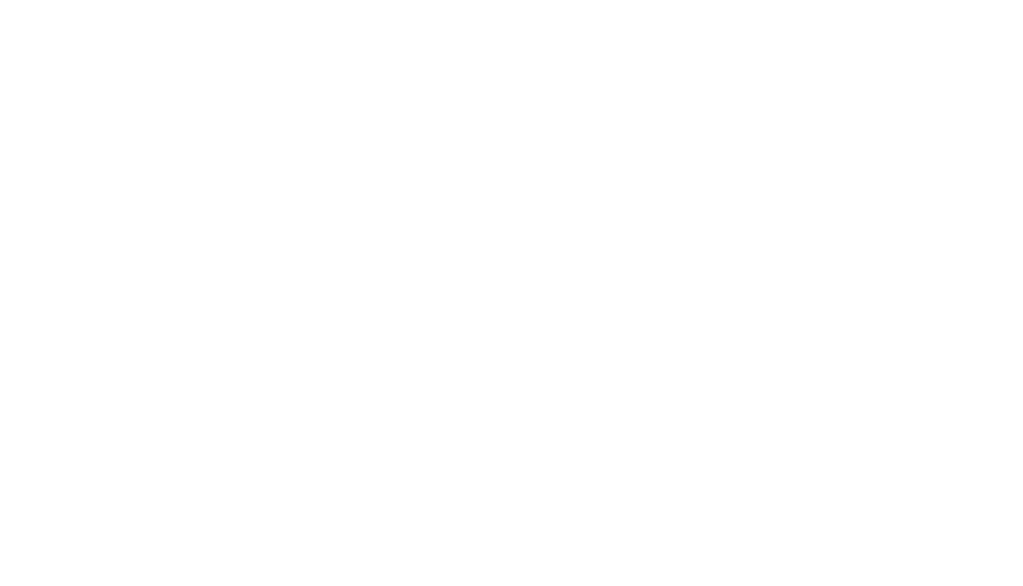
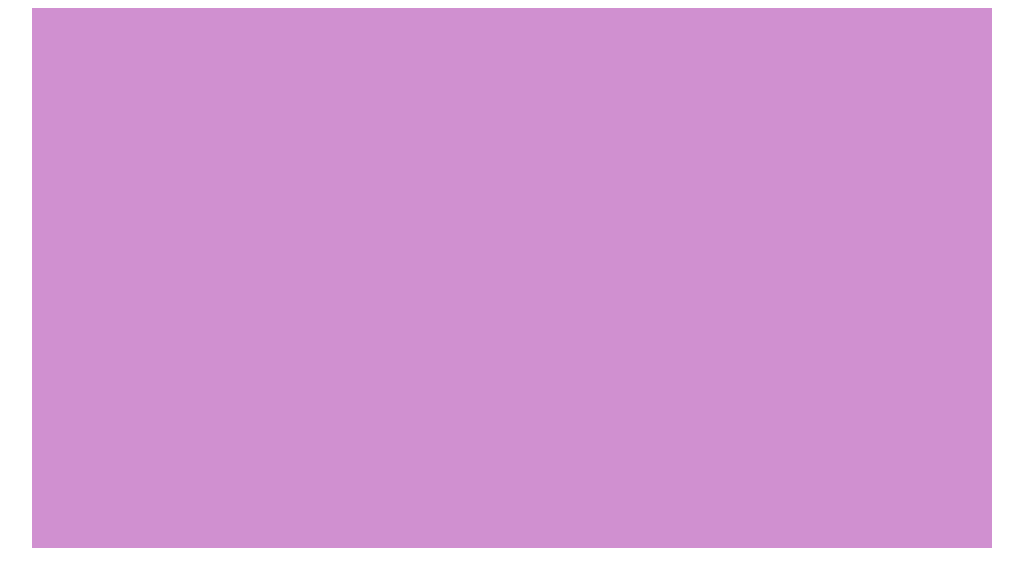
Before and after one commit to Smirnov48/LD43, a plain HTML site: page www/index.html in a window 1280 px wide. Shown: the whole page, without its empty margins (128-1151 px from the left). Drawn offline with Linux system fonts and the light colour scheme.

Commit message:
подготовил заготовку

```diff
--- a/www/index.html
+++ b/www/index.html
@@ -1,11 +1,21 @@
 <!DOCTYPE html>
 <html lang="en">
-<head>
-	<meta charset="UTF-8">
-	<title>LD43(single)
-	</title>
-</head>
-<body>
+	<head>
+		<meta charset="UTF-8">
+		<title>LD43:</title>
 
-</body>
+		<link rel="stylesheet" href="style.css">
+
+		<script type="text/javascript" src="lib/phaser.min.js"></script>
+
+		<script type="text/javascript" src="js/menu.js"></script>
+		<script type="text/javascript" src="js/game.js"></script>
+
+		<script type="text/javascript" src="js/main.js"></script>
+	</head>
+	<body>
+		<div style="text-align: center;">
+			<div id="game-display"></div>
+		</div>
+	</body>
 </html>
--- /dev/null
+++ b/www/js/game.js
@@ -0,0 +1,16 @@
+class Game extends Phaser.Scene {
+
+	constructor() {
+		super( { key: 'Game'});
+	}
+
+	preload() {
+	}
+
+	create () {
+	}
+
+	update(time, delta){
+	}
+
+}
--- /dev/null
+++ b/www/js/main.js
@@ -0,0 +1,17 @@
+new Phaser.Game({
+	parent	:"game-display",
+	width	:960, //640
+	height	:540, //360
+	type	:Phaser.AUTO,
+	physics: {
+		default: 'arcade',
+		arcade : {
+			gravity: {
+				y: 300
+			},
+			debug: false
+		}
+	},
+	backgroundColor:0xD090D0,
+	scene: [Menu, Game]
+});
--- /dev/null
+++ b/www/js/menu.js
@@ -0,0 +1,16 @@
+class Menu extends Phaser.Scene {
+
+	constructor() {
+		super( { key: 'Menu' });
+	}
+
+	preload() {
+	}
+
+	create () {
+	}
+
+	update(time, delta){
+	}
+
+}
```
Also changed, not shown: www/game/game.js (deleted), 1 other file.
